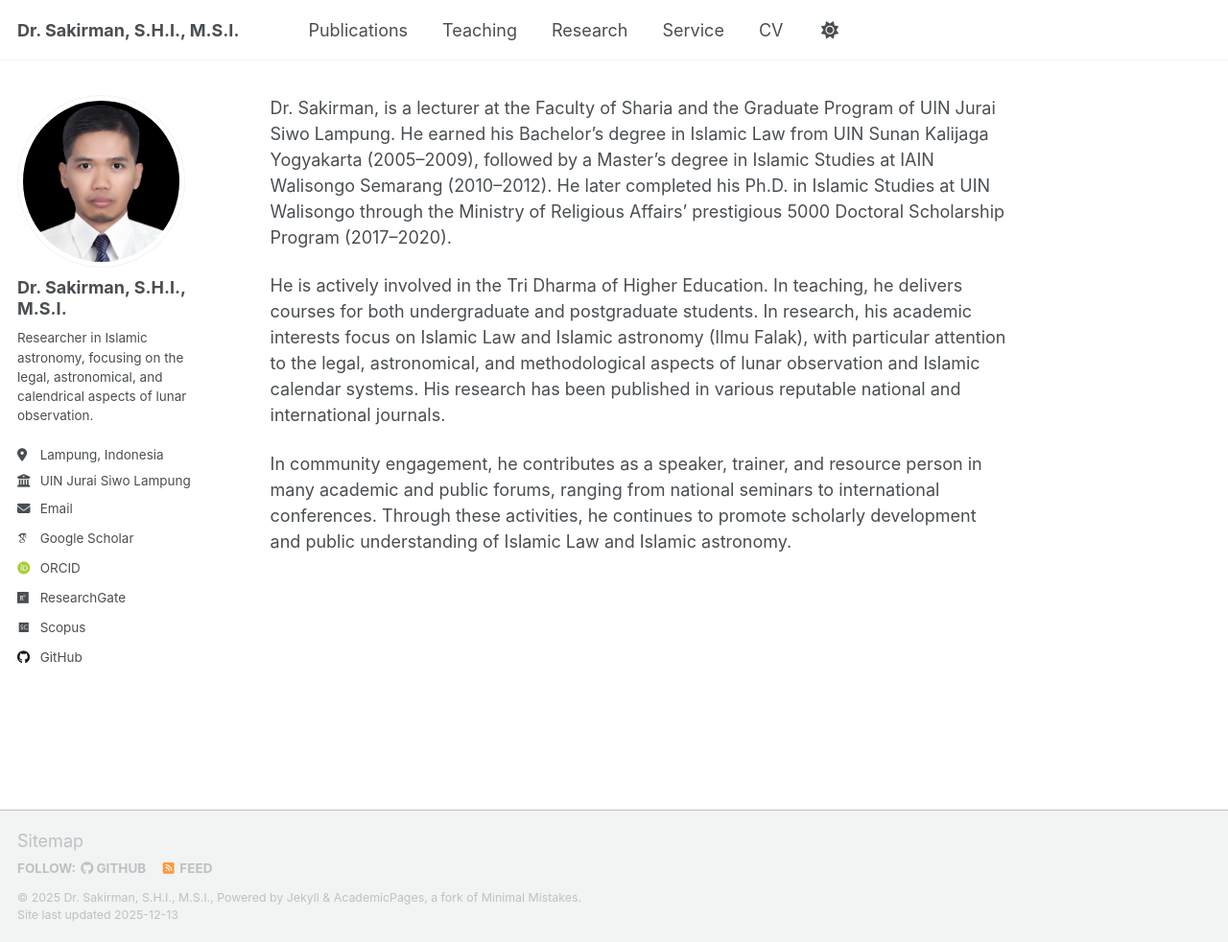
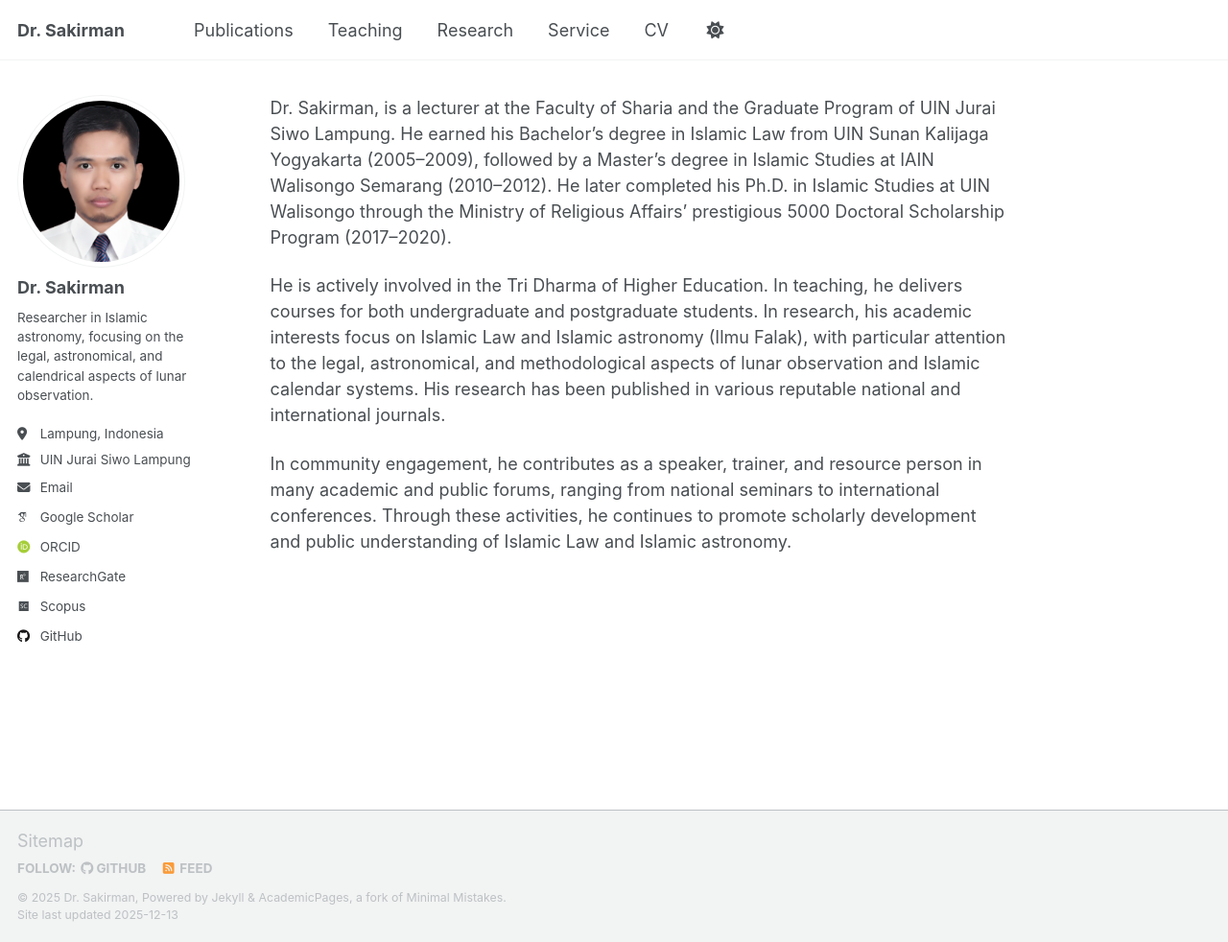
Before and after one commit to sakir-man/sakir-man.github.io, a Jekyll site: the page built from _pages/about.md, in a window 1280 px wide and 982 px high. Shown: the whole window at 96% size. Built offline with Jekyll 4.4.1, drawn with Linux system fonts in a browser that asks for light colours; some web fonts are replaced; a script that is not in the unit is left out.

```diff
--- a/_config.yml
+++ b/_config.yml
@@ -9,9 +9,9 @@
 # Basic Site Settings
 locale                   : "en-US"
 site_theme               : "default"
-title                    : "Dr. Sakirman, S.H.I., M.S.I."
+title                    : "Dr. Sakirman"
 title_separator          : "-"
-name                     : &name "Dr. Sakirman, S.H.I., M.S.I."
+name                     : &name "Dr. Sakirman"
 description              : &description "Researcher in Islamic astronomy, focusing on the legal, astronomical, and calendrical aspects of lunar observation."
 url                      : https://sakir-man.github.io  # the base hostname & protocol for your site e.g. "https://[your GitHub username].github.io"
 baseurl                  : "" # the subpath of your site, e.g. "/blog"
@@ -23,7 +23,7 @@ repository               : "sakir-man.github.io "
 author:
   # Biographic information
   avatar           : "profile.png"
-  name             : "Dr. Sakirman, S.H.I., M.S.I."
+  name             : "Dr. Sakirman"
   pronouns         : # example: "she/her"
   bio              : "Researcher in Islamic astronomy, focusing on the legal, astronomical, and calendrical aspects of lunar observation."
   location         : "Lampung, Indonesia"
```
